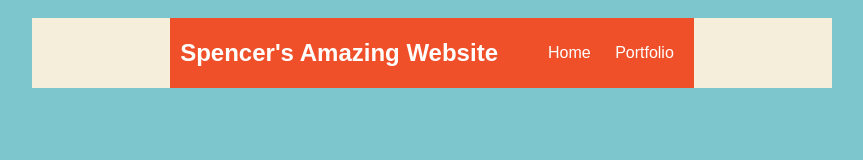
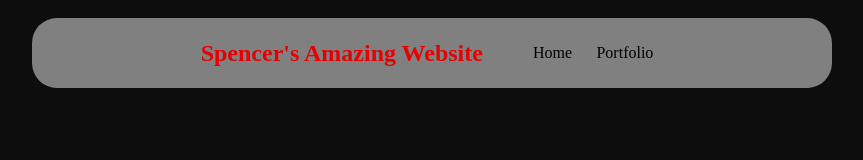
Before and after one commit to spencermurdock/spencermurdock.github.io, a plain HTML site: page portfolio.html in a window 1280 px wide. Shown: the whole page, without its empty margins (208-1071 px from the left). Drawn offline with nearby package versions, Linux system fonts and the light colour scheme; no server answers.

Commit message:
Add files via upload

```diff
--- a/portfolio.html
+++ b/portfolio.html
@@ -5,7 +5,7 @@
         <title>Spencer's Amazing Website</title>
          <style type="text/css">
             body {
-                background: rgb(125, 198, 205);
+                background: #0d0d0d;
                 color: rgb(45, 45, 45);
                 padding: 10px;
                 font-family: arial;
@@ -24,7 +24,7 @@
 
             /* navigation menu */
             nav {
-                background: rgb(239, 80, 41);
+                background: #808080;
                 margin: 0 auto;
                 display: flex;
                 padding: 10px;
@@ -32,8 +32,9 @@
             nav header {
                 display: flex;
                 align-items: center;
-                color: rgb(255, 255, 255);
+                color: #e60000;
                 flex: 1;
+                font-family:jokerman;
             }
             nav ul {
                 list-style-image: none;
@@ -44,13 +45,15 @@
             }
             nav a {
                 text-decoration: none;
-                color: #fff;
+                color: black;
+                 font-family:jokerman;
             }
 
             /* main container area beneath menu */
             main {
-                background: rgb(245, 238, 219);
+                background: #808080;
                 display: flex;
+                border-radius:25px;
             }
             .content {
                 flex: 1;
@@ -97,4 +100,6 @@
 
       </div>
     </body>
+    <script src="https://ajax.googleapis.com/ajax/libs/jquery/2.1.3/jquery.min.js"></script>
+<script id="portfolioScript">$(document).ready(function() {$.getJSON('projects/projects.json').then(function(data) { data.projects.forEach(function(project){ $('#portfolio').append('<li><a href="projects/' + project.name + '/">' + project.title + ' : ' + project.description + '</a></li>'); }); }); });</script>
 </html>
```
Also changed, not shown: index.html (+16 -5 lines).
